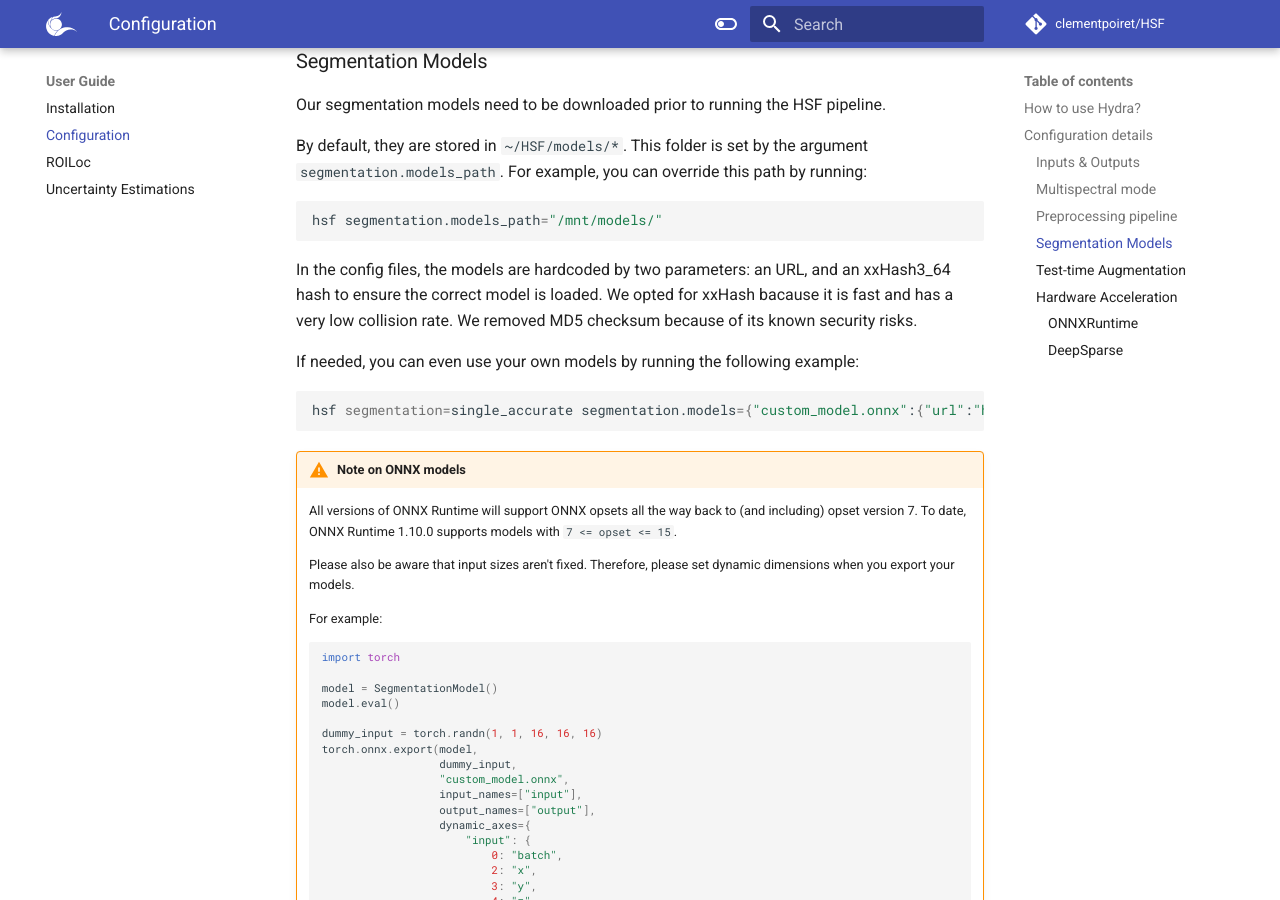
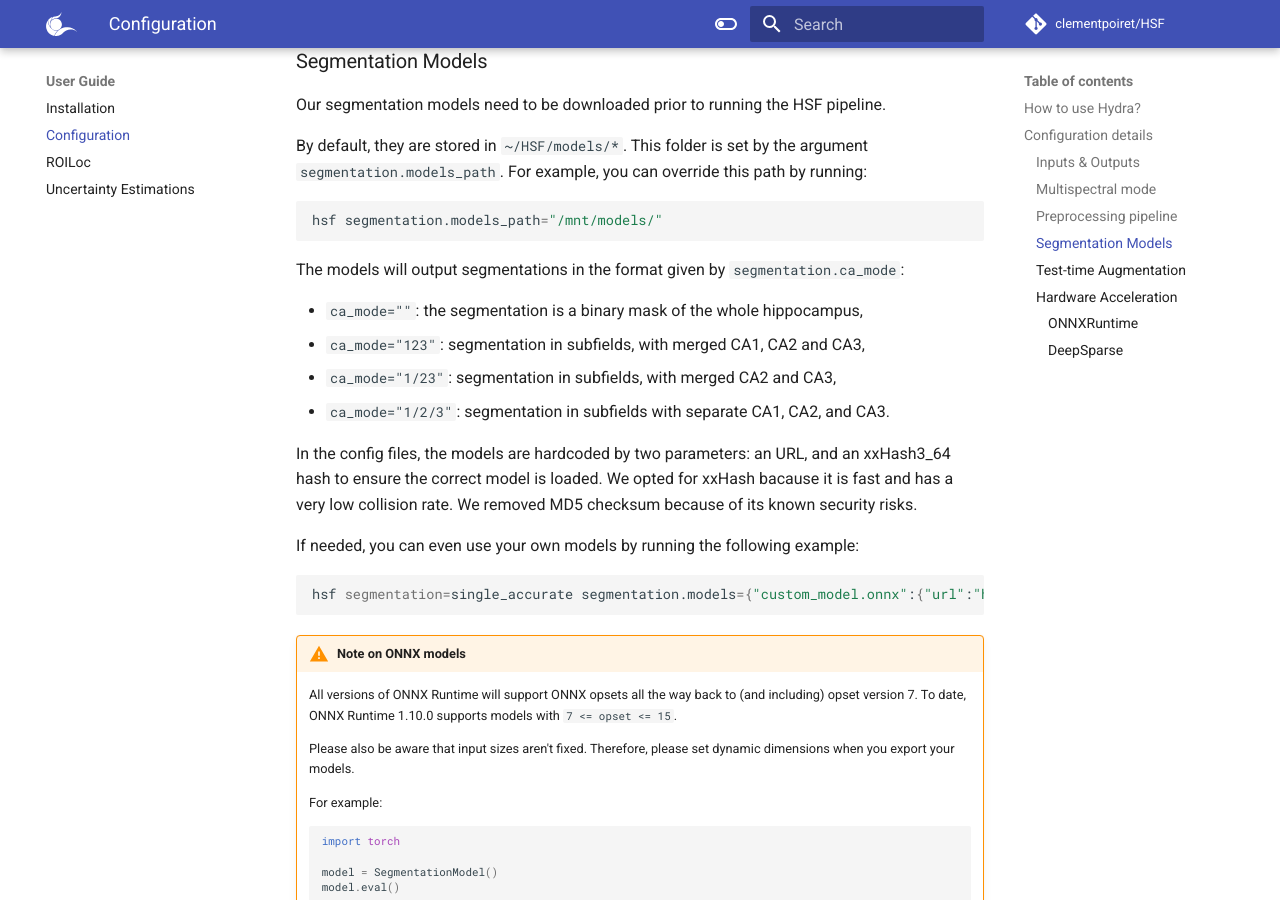
Before and after one commit to clementpoiret/HSF, an MkDocs documentation site: the page built from docs/user-guide/configuration.md, in a window 1280 px wide and 900 px high, scrolled down 2969 px. Built offline with MkDocs 1.6.1 and Material for MkDocs 9.7.7, drawn with Linux system fonts in a browser that asks for light colours; comment, search, counter and statistics services are not loaded; the version menu is left out.

Commit message:
[CODE] Support for whole hippocampus segmentation

````diff
--- a/docs/user-guide/configuration.md
+++ b/docs/user-guide/configuration.md
@@ -107,6 +107,13 @@ For example, you can override this path by running:
 ```sh
 hsf segmentation.models_path="/mnt/models/"
 ```
+
+The models will output segmentations in the format given by `segmentation.ca_mode`:
+
+- `ca_mode=""`: the segmentation is a binary mask of the whole hippocampus,
+- `ca_mode="123"`: segmentation in subfields, with merged CA1, CA2 and CA3,
+- `ca_mode="1/23"`: segmentation in subfields, with merged CA2 and CA3,
+- `ca_mode="1/2/3"`: segmentation in subfields with separate CA1, CA2, and CA3.
 
 In the config files, the models are hardcoded by two parameters: an URL, and an xxHash3_64 hash to ensure the correct model is loaded.
 We opted for xxHash bacause it is fast and has a very low collision rate. We removed MD5 checksum because of its known security risks.
````
Also changed, not shown: 1 other file.
